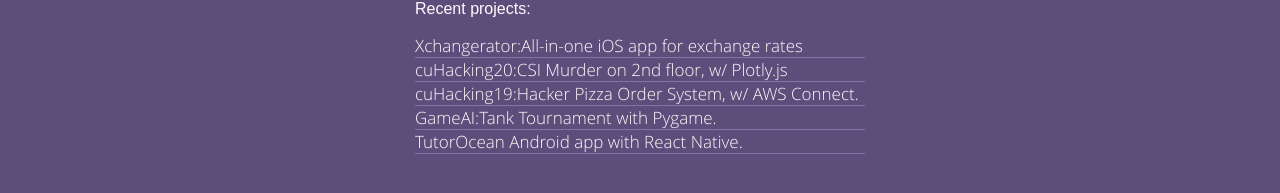
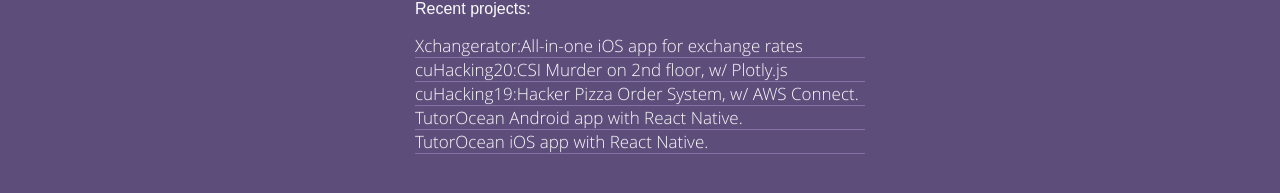
Before and after one commit to zywkloo/zywkloo.github.io, a Jekyll site: the page built from index.html, in a window 1280 px wide. Shown: the part 570-763 px from the top of the page. Built offline with Jekyll 4.4.1, drawn with Linux system fonts in a browser that asks for light colours; some of the changed lines change nothing that is shown.

Commit message:
Update _config.yml

```diff
--- a/_config.yml
+++ b/_config.yml
@@ -63,14 +63,14 @@
     url: https://devpost.com/software/murder-on-2nd-floor-web-forensic-analyzer
   - name: cuHacking19:Hacker Pizza Order System, w/ AWS Connect.
     url: https://devpost.com/software/cuhackingamazonconnect
-  - name: GameAI:Tank Tournament with Pygame.
-    url: https://github.com/zywkloo/Tank-Game-AI-Tournament
   - name: TutorOcean Android app with React Native.
     url: https://play.google.com/store/apps/details?id=com.tutorocean
   - name: TutorOcean iOS app with React Native.
     url: https://apps.apple.com/app/apple-store/id1480876532
   - name: Mobile Game Wild Dunk(全民大灌篮).
     url: https://www.youtube.com/watch?time_continue=6&v=ysmp5vK4R_c
+  - name: GameAI:Tank Tournament with Pygame.
+    url: https://github.com/zywkloo/Tank-Game-AI-Tournament
   - name: Insomnia-Dungeon. Mini game in Pygame.
     url: https://github.com/zywkloo/Insomnia-Dungeon
 
```
